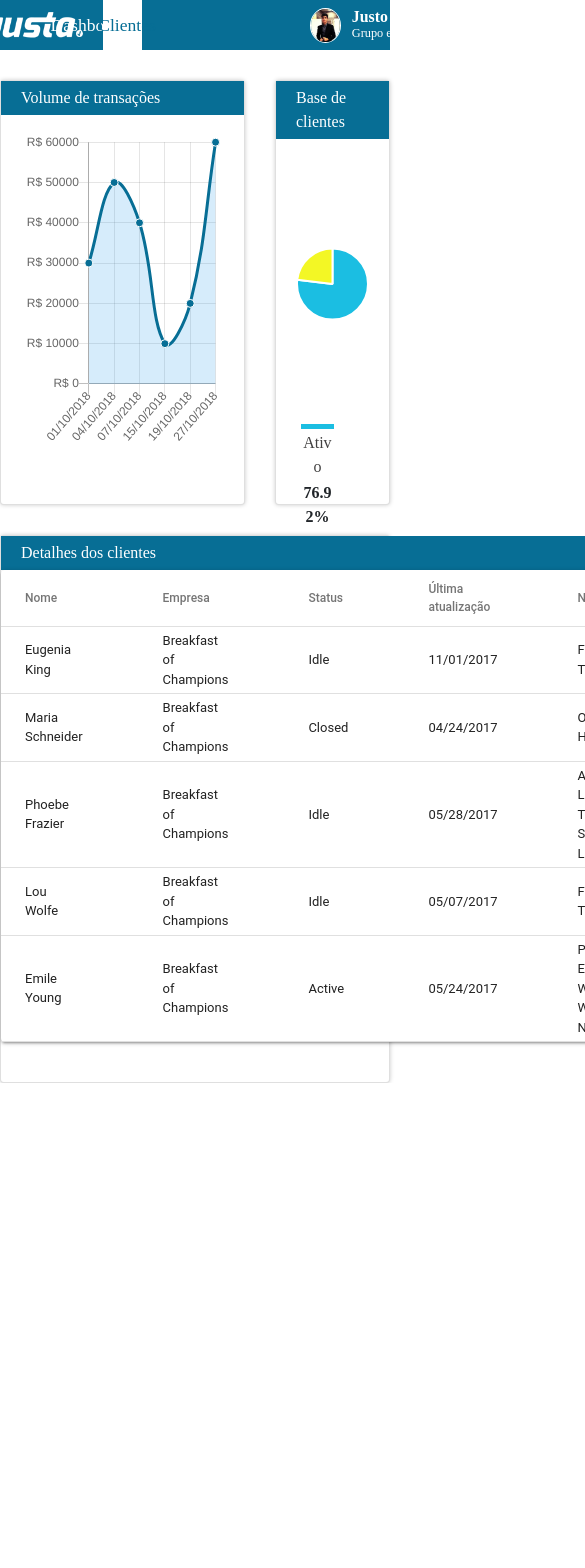
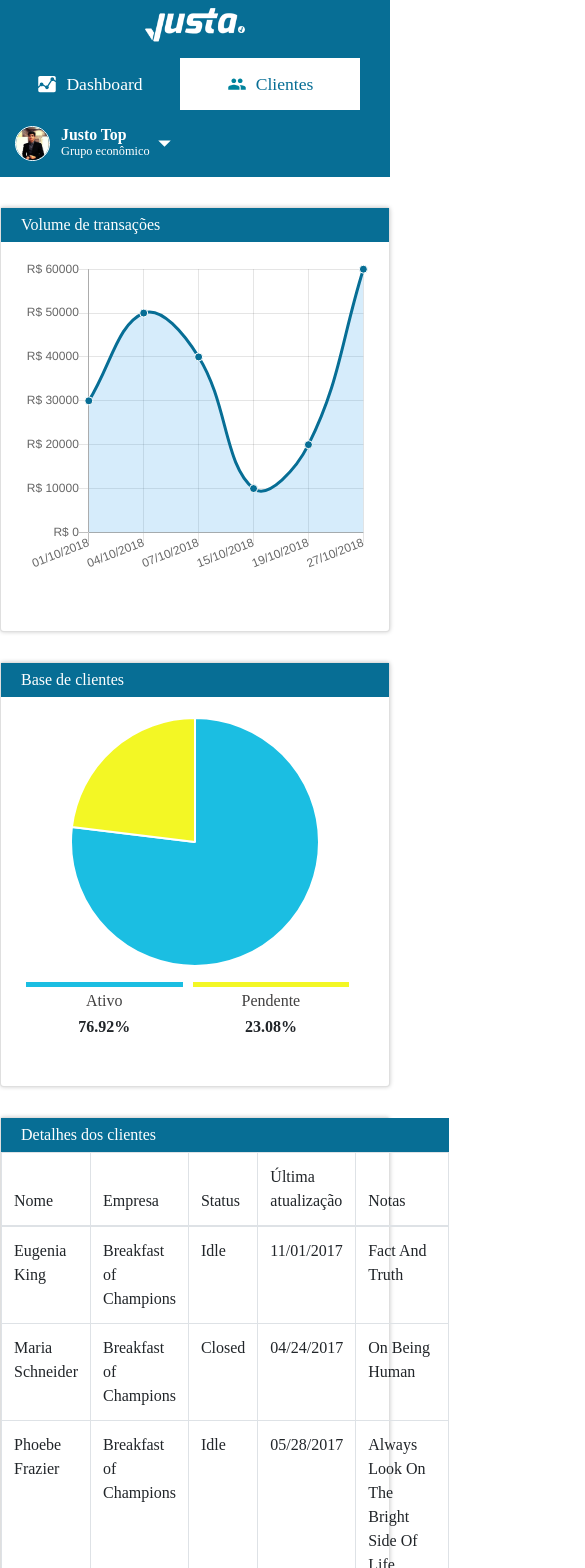
Before and after one commit to lavesan/Desafio-just-front-end, a React (Create React App) app: page /clients in a window 390 px wide. Shown: the top 1568 px of the page, 585 px wide, since content can reach past the window. Before the commit the page ends 1083 px from the top, so only its background shows below. Built offline with nearby package versions, Linux system fonts and the light colour scheme.

Commit message:
Responsividade com bootstrap 4
Signed-off-by: valdery <valdery.jur@gmail.com>

```diff
--- a/src/components/header/header.scss
+++ b/src/components/header/header.scss
@@ -3,7 +3,7 @@ header {
     font-family: 'Exo 2', 'Regular';
     font-size: 1.1em;
     color: #FFF;
-    height: 50px;
+    height: fit-content;
     div {
         display: inline-block;
     }
--- a/src/components/header/header.tsx
+++ b/src/components/header/header.tsx
@@ -19,18 +19,18 @@ export class Header extends Component {
             <Router>
                 <header className='container-fluid'>
                     <nav className='row h-100'>
-                        <div className='col-2 d-flex align-items-end justify-content-center mb-1'>
+                        <div className='col-12 col-md-2 d-flex align-items-end justify-content-center mt-2 mt-md-0 mb-3 mb-md-1'>
                             <img src={justaLogo} alt='Justa logo' title='Justa' width='100px' />
                         </div>
-                        <div className='col-8 row'>
-                            <NavLink to="/dashboard" className='col-2 d-flex align-items-center justify-content-center header-elem' activeClassName="selected">
+                        <div className='col-12 col-md-8 row'>
+                            <NavLink to="/dashboard" className='col-6 col-lg-2 col-md-3 d-flex align-items-center justify-content-center py-3 header-elem' activeClassName="selected">
                                 <img src={analytics} width="20" /> Dashboard
                             </NavLink>
-                            <NavLink to="/clients" className='col-2 d-flex align-items-center justify-content-center header-elem' activeClassName="selected">
+                            <NavLink to="/clients" className='col-6 col-lg-2 col-md-3 d-flex align-items-center justify-content-center py-3 header-elem' activeClassName="selected">
                                 <img src={person} width="20" /> Clientes
                             </NavLink>
                         </div>
-                        <div className='col-2 d-flex align-items-center justify-content-end header-elem'>
+                        <div className='col-12 col-md-2 d-flex align-items-center justify-content-end mt-3 mt-md-0 mb-3 mb-md-0 header-elem'>
                             <Select />
                         </div>
                     </nav>
--- a/src/components/table/table.tsx
+++ b/src/components/table/table.tsx
@@ -24,31 +24,50 @@ const rows = [
 export class Table extends Component {
     render() {
         return (
-            <Paper>
-                <MaterialTable>
-                    <TableHead>
-                        <TableRow>
-                            {headers.map(header => (
-                                <TableCell>{header}</TableCell>
-                            ))}
-                        </TableRow>
-                    </TableHead>
-                    <TableBody>
-                    {rows.map(row => (
-                        //  key={row.id}
-                        <TableRow>
-                            <TableCell component="th" scope="row">
-                                {row.name}
-                            </TableCell>
-                            <TableCell>{row.establishment}</TableCell>
-                            <TableCell>{row.status}</TableCell>
-                            <TableCell>{row.lastAtt}</TableCell>
-                            <TableCell>{row.notes}</TableCell>
-                        </TableRow>
-                    ))}
-                    </TableBody>
-                </MaterialTable>
-            </Paper>
+            // <Paper>
+            //     <MaterialTable>
+            //         <TableHead>
+            //             <TableRow>
+            //                 {headers.map(header => (
+            //                     <TableCell>{header}</TableCell>
+            //                 ))}
+            //             </TableRow>
+            //         </TableHead>
+            //         <TableBody>
+            //         {rows.map(row => (
+            //             //  key={row.id}
+            //             <TableRow>
+            //                 <TableCell component="th" scope="row">
+            //                     {row.name}
+            //                 </TableCell>
+            //                 <TableCell>{row.establishment}</TableCell>
+            //                 <TableCell>{row.status}</TableCell>
+            //                 <TableCell>{row.lastAtt}</TableCell>
+            //                 <TableCell>{row.notes}</TableCell>
+            //             </TableRow>
+            //         ))}
+            //         </TableBody>
+            //     </MaterialTable>
+            // </Paper>
+            <div className="table-responsive">
+                <table className="table table-bordered">
+                    <thead>
+                        <tr>
+                            {headers.map(header => <th className="font-weight-light">{header}</th>)}
+                        </tr>
+                    </thead>
+                    <tbody>
+                        {rows.map(row =>
+                            <tr>
+                                <th className="font-weight-light">{row.name}</th>
+                                <th className="font-weight-light">{row.establishment}</th>
+                                <th className="font-weight-light">{row.status}</th>
+                                <th className="font-weight-light">{row.lastAtt}</th>
+                                <th className="font-weight-light">{row.notes}</th>
+                            </tr>)}
+                    </tbody>
+                </table>
+            </div>
         );
     }
 }
--- a/src/pages/clients/clients.tsx
+++ b/src/pages/clients/clients.tsx
@@ -11,18 +11,18 @@ export class Clients extends Component {
         return (
             <div className='container'>
                 <div className='row custom-mt-30'>
-                    <div className='col-8 pl-0'>
+                    <div className='col-12 col-md-8 px-0 pr-md-3'>
                         <Card header='Volume de transações' className="first-row">
                             <LineGraphic />
                         </Card>
                     </div>
-                    <div className='col-4 pr-0'>
+                    <div className='col-12 col-md-4 px-0 pl-md-3 custom-mt-30 mt-md-0'>
                         <Card header='Base de clientes' className="first-row">
                             <PieChart />
                         </Card>
                     </div>
                 </div>
-                <Card className='row custom-mt-30' header='Detalhes dos clientes' noPadding>
+                <Card className='row custom-mt-30 overflow-auto' header='Detalhes dos clientes' noPadding>
                     <Table />
                 </Card>
             </div>
--- a/src/pages/dashboard/dashboard.tsx
+++ b/src/pages/dashboard/dashboard.tsx
@@ -9,12 +9,16 @@ export class Dashboard extends Component {
     render() {
         return (
             <div className='container'>
-                <Card className='row custom-mt-30 first-row' header='Volume de vendas aprovadas'>
-                    <LineGraphic />
-                </Card>
-                <Card className='row custom-mt-30' header='Detalhes das vendas' noPadding>
-                    <Table />
-                </Card>
+                <div className="row custom-mt-30 first-row">
+                    <Card header='Volume de vendas aprovadas' className="w-100">
+                        <LineGraphic />
+                    </Card>
+                </div>
+                <div className="row custom-mt-30 first-row">
+                    <Card header='Detalhes das vendas' className="w-100" noPadding>
+                        <Table />
+                    </Card>
+                </div>
             </div>
         )
     }
```
